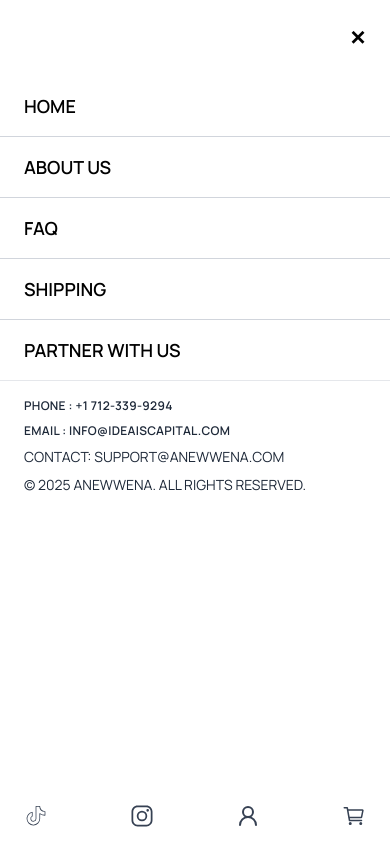
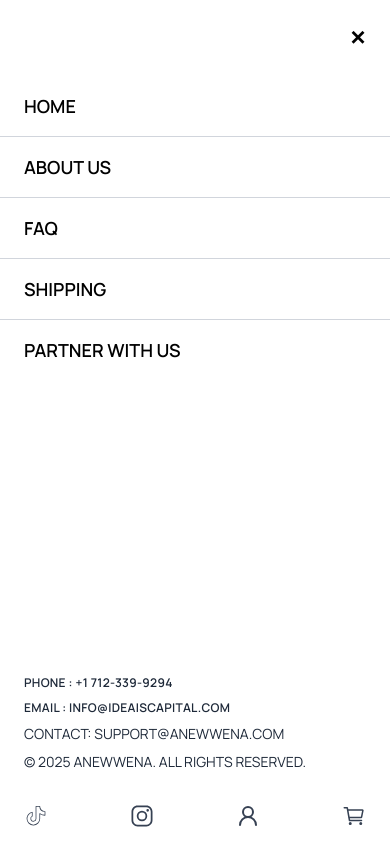
Before and after one commit to Olawoyin1/anewena, a React (Vite) app: page /shop in a window 390 px wide. Both pictures are taken after a click on the icon 30 px from the left and 41 px from the top of the page. Shown: the top 844 px of the page. Built offline with nearby package versions, Linux system fonts and the light colour scheme.

Commit message:
all done again

```diff
--- a/src/components/Navbar.tsx
+++ b/src/components/Navbar.tsx
@@ -115,7 +115,7 @@ const HeaderBar = () => {
       </nav>
 
       {/* Info section above footer icons */}
-      <div className="px-6 py-4 uppercase flex flex-col gap-2 text-sm text-gray-800 border-t border-gray-200">
+      <div className="mt-auto mb-14 px-6 py-4 uppercase flex flex-col gap-2 text-sm text-gray-800 ">
          <li className="text-[12px] font-semibold uppercase tracking-wide hover:opacity-70 transition">PHONE : +1 712-339-9294</li>
         <li className="text-[12px] font-semibold uppercase tracking-wide hover:opacity-70 transition">EMAIL : INFO@IDEAISCAPITAL.COM</li>
         <p>Contact: support@anewwena.com</p>
```
